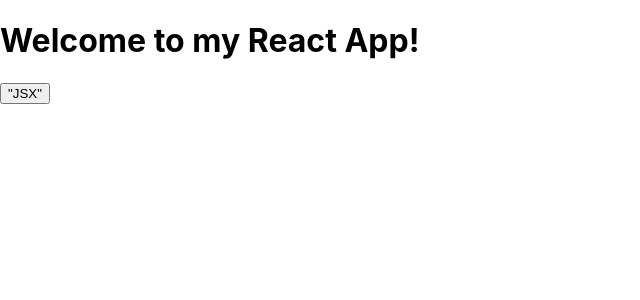
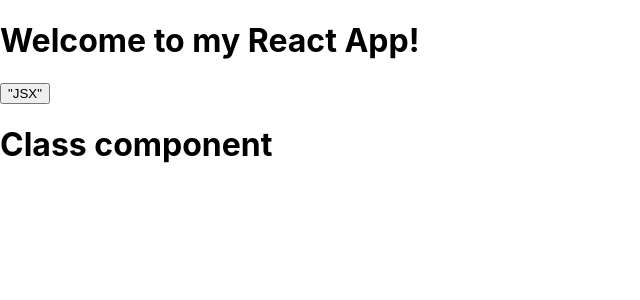
Before and after one commit to NagarjunPrabhu1907/React-nagarjun, a React (Create React App) app in the folder reactapp-nagarjun/: page / in a window 1280 px wide. Shown: the top 300 px of the page, without its empty margins (0-640 px from the left). Built offline with nearby package versions, Linux system fonts and the light colour scheme.

Commit message:
components

```diff
--- a/reactapp-nagarjun/src/App.js
+++ b/reactapp-nagarjun/src/App.js
@@ -3,6 +3,8 @@ import './App.css';
 import ShoppingList  from './ShoppingList';
 import Button2 from './Button2';
 import Hello from './Hello';
+import Welcome from './Welcome';
+import Component from './Welcome';
 
 
 // const user = {
@@ -16,6 +18,7 @@ export default function App() {
     <>
      <h1>Welcome to my React App!</h1>
      <Hello/>
+     <Component/>
       {/* <h1>{user.name}</h1>
       <img
         className="avatar"
--- /dev/null
+++ b/reactapp-nagarjun/src/Welcome.js
@@ -0,0 +1,10 @@
+import React from "react";
+
+export default function Component(){
+
+    return (
+    <>
+    <h1> Class component</h1>
+    </>
+    );
+  }
```
